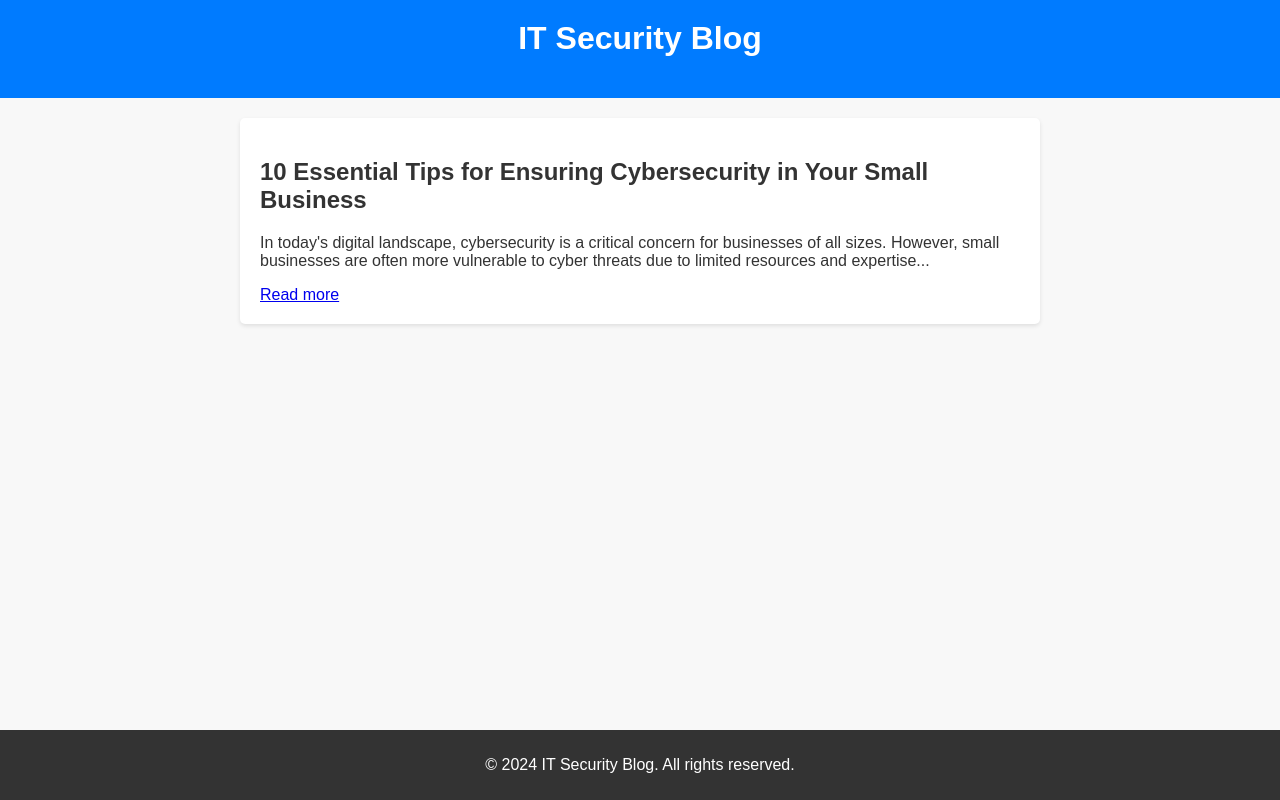
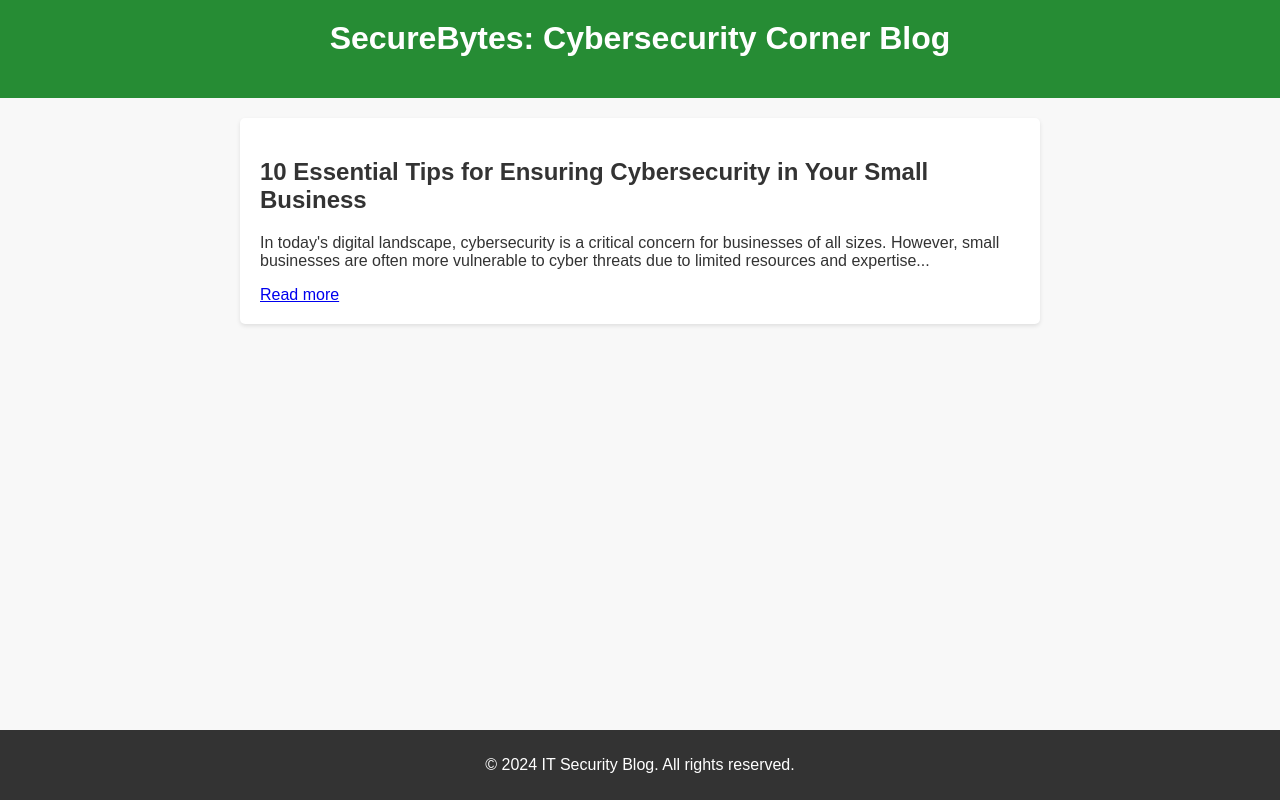
Before and after one commit to findnhtech/web, a plain HTML site: page index.html in a window 1280 px wide. Drawn offline with Linux system fonts and the light colour scheme.

Commit message:
Add files via upload

```diff
--- a/index.html
+++ b/index.html
@@ -13,7 +13,7 @@
             color: #333;
         }
         header {
-            background-color: #007bff;
+            background-color: #268c34;
             color: #fff;
             padding: 20px;
             text-align: center;
@@ -46,7 +46,7 @@
 </head>
 <body>
     <header>
-        <h1>IT Security Blog</h1>
+        <h1>SecureBytes: Cybersecurity Corner Blog</h1>
     </header>
     <div class="container">
         <div class="post">
```
